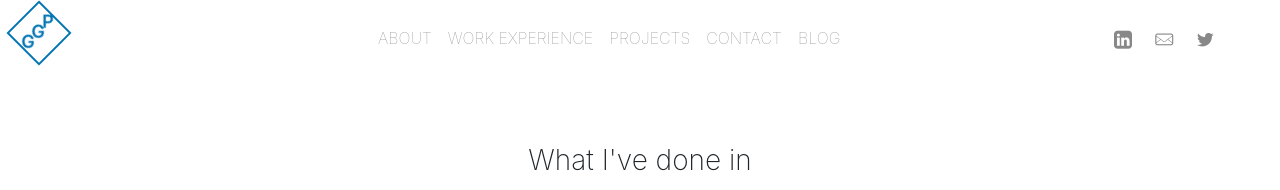
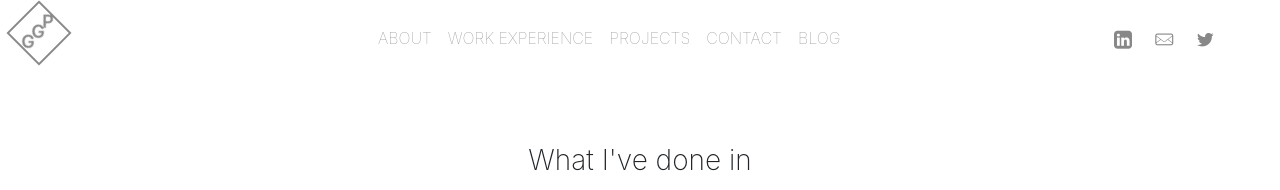
Before and after one commit to john0tough/john0tough.github.io, a Jekyll site: the page built from _work_experience/pricetravel.md, in a window 1280 px wide. Shown: the top 190 px of the page. Built offline with Jekyll 4.4.1, drawn with Linux system fonts in a browser that asks for light colours; nearby versions of some CDN libraries.

Commit message:
ultimos camvios de estilos

```diff
--- a/_layouts/post.html
+++ b/_layouts/post.html
@@ -3,9 +3,9 @@
 ---
 <header class="d-flex py-5 mb-5 small-header" >
   <div class="background" style="background-image: linear-gradient(rgba(2, 50, 90, 0.5),rgba(2, 50, 90, 0.5)), url('{{ page.image-title }}')" ></div>
-  <div class="mx-auto my-auto col-sm-8 p-md-5 p-4 text-center">
+  <div class="mx-auto my-auto col-sm-8 p-md-5 p-4">
     <h2>{{ page.title }}</h3>
-    <p class="meta">{{ page.date | date_to_string }}</p>
+    <span class="meta">{{ page.date }}</span>
   </div>
 </header>
 <main class="container pb-5">
--- a/_sass/_default.scss
+++ b/_sass/_default.scss
@@ -48,7 +48,7 @@
     background-position: center;
     background-repeat: no-repeat;
   }
-  h1{
+  h1, h2, span{
       font-weight: 400;
       color: #fff;
   }
--- a/_sass/_menu.scss
+++ b/_sass/_menu.scss
@@ -6,8 +6,8 @@
   }
   .navbar-brand {
     a{
-      color: $colorEmphasis!important;
-      border: 2px solid $colorEmphasis!important;
+      color: $colorOverLight!important;
+      border: 2px solid $colorOverLight!important;
     }
     a:hover{
       color: #fff!important;
```
Also changed, not shown: _layouts/blog-container.html (+4 -4 lines).
